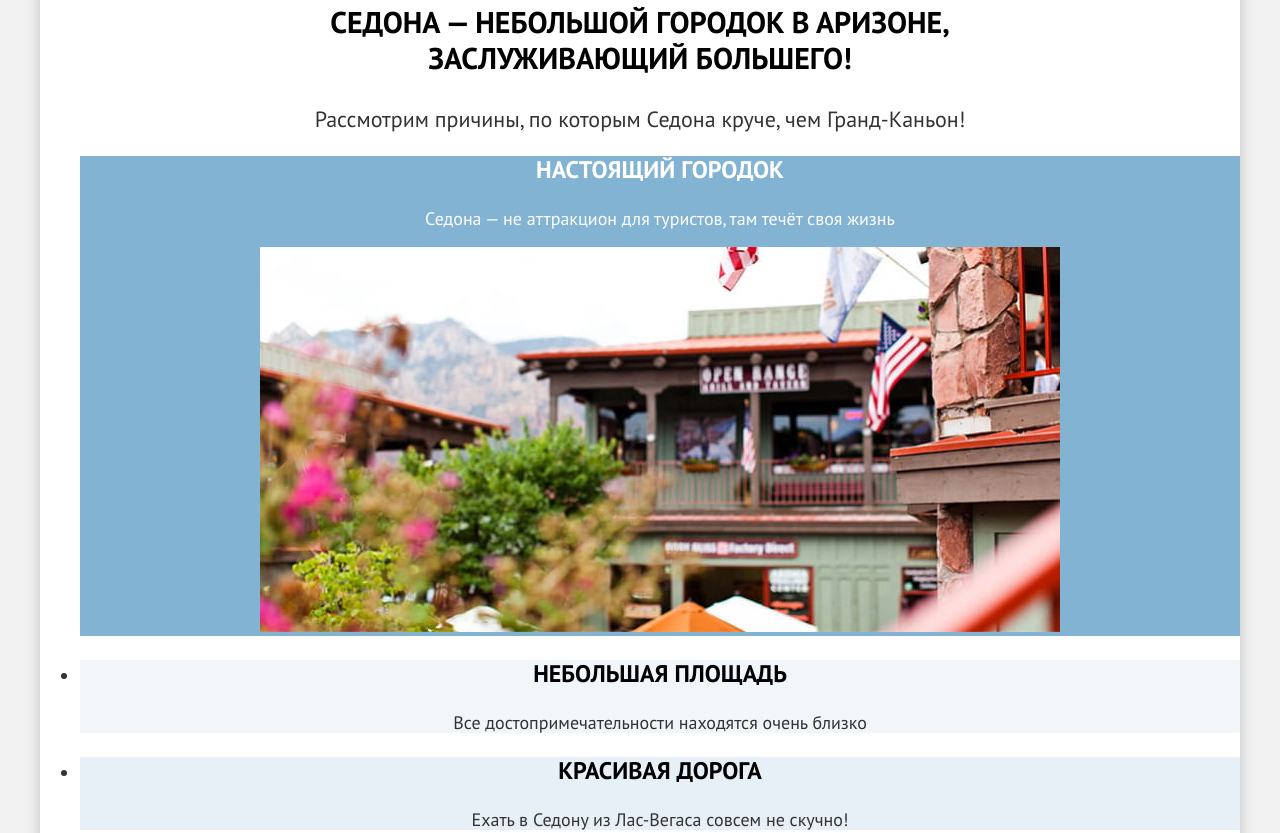
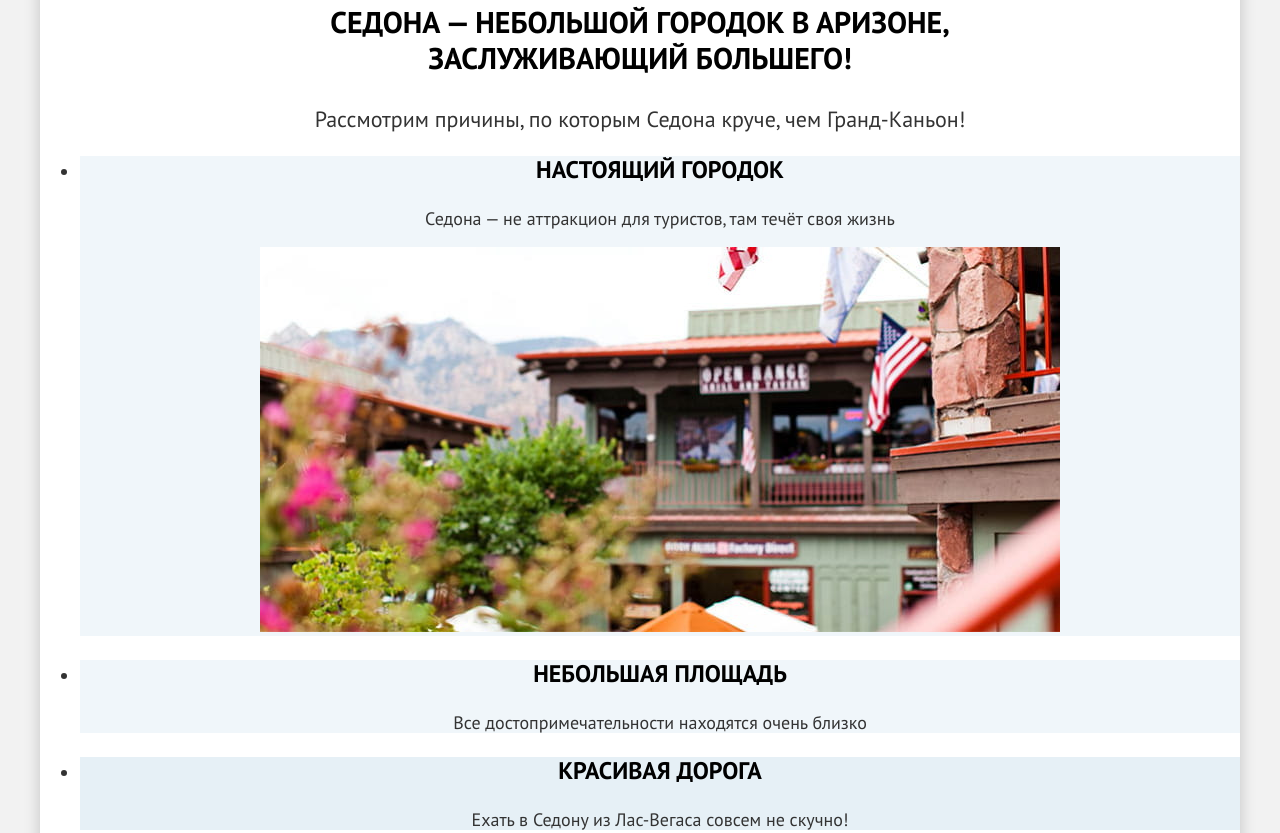
Before and after one commit to test-sharipova/sedona-40, a plain HTML site: page index.html in a window 1280 px wide. Shown: the part 658-1491 px from the top of the page. Drawn offline with Linux system fonts and the light colour scheme.

Commit message:
Update style.css

```diff
--- a/styles/style.css
+++ b/styles/style.css
@@ -95,11 +95,7 @@ a {
 .advantages-item:nth-child(3) {
   background-color: rgba(131, 179, 211, 0.2);
 }
-.advantages-item.item-wide, .subscribe-btn,
-.apply-filter-btn, .add-favorite-btn, .pagination-item a {
-  background-color: rgba(130, 179, 211, 1);
-  color:#fff;
-}
+
 .service-item:nth-child(2), .card-price-row {
   background-color: #fff;
 }
@@ -111,10 +107,7 @@ a {
 .subscribe {
   background: url(../images/subscribe-bg.jpg) no-repeat #82B3D3;
 }
-.main-index .subscribe-title, .main-index .subscribe-text,
-.item-wide h3, .item-wide p {
-  color: #fff;
-}
+
 .subscribe-input, .price-filter input[type=number] {
   font-family: inherit;
   background-color: #f2f2f2;
@@ -143,9 +136,7 @@ a {
 .filter-form {
   align-items: start;
 }
-.filter-form fieldset, .filter-form button, button.catalog-card-btn {
-  border: none;
-}
+
 .infrastructure-filter, .housing-filter {
   flex-direction: column;
 }
```
